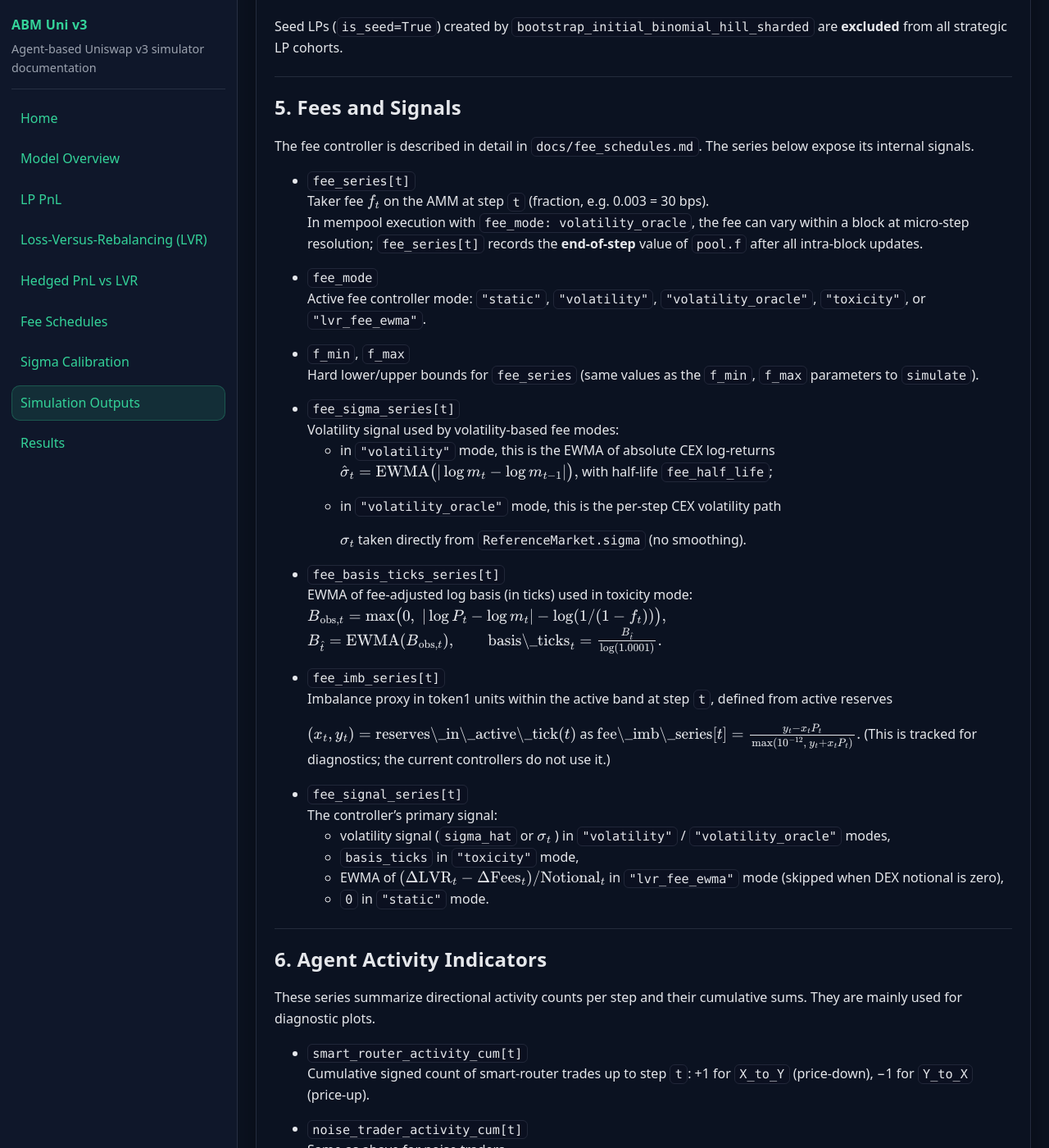
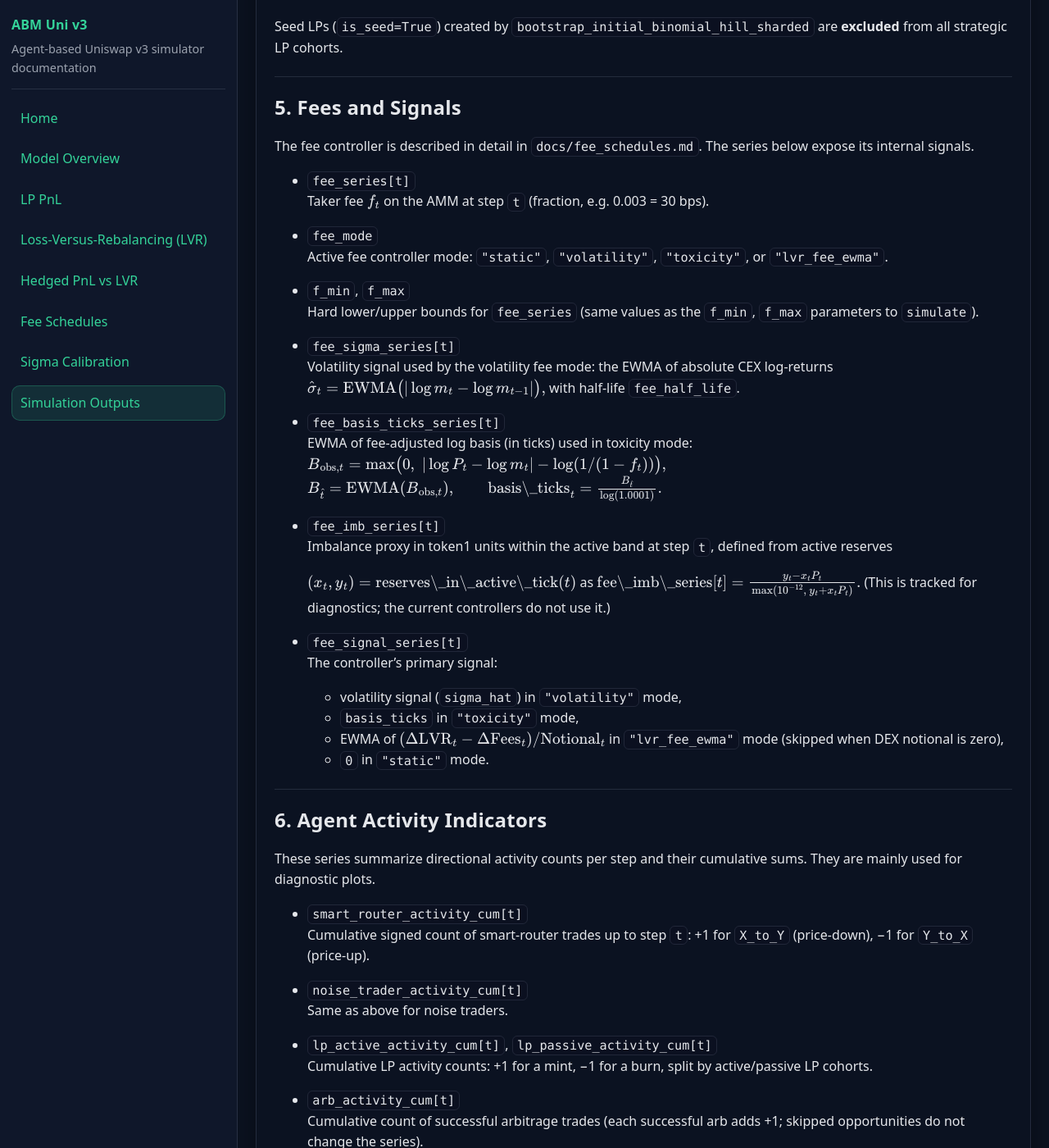
Before and after one commit to DanieleMDiNosse/ABM_Uni_v3, a Jekyll site: the page built from docs/simulation_outputs.md, in a window 1280 px wide and 1400 px high, scrolled down 5450 px. Shown: the whole window at 82% size. Built offline with Jekyll 4.4.1, drawn with Linux system fonts in a browser that asks for light colours.

Commit message:
updated docs

```diff
--- a/abm_results/scenarios/test_new.yml
+++ b/abm_results/scenarios/test_new.yml
@@ -10,7 +10,7 @@ simulate:
   # Number of micro-time steps aggregated per block (1 switches to non-block mode)
   block_time: 5
   # Total number of simulation blocks to execute
-  T: 16000
+  T: 10000
   # Number of initial steps to omit from visualizations and analytics
   skip_step: 1000
   # Random seed used for reproducibility across RNGs
@@ -134,7 +134,7 @@ simulate:
   # Multiplier converting EWMA basis (ticks) into a fee adjustment (toxicity mode)
   k_basis: 0.01
   # Feedback gain for EWMA(dLVR - dFees) / notional (lvr_fee_ewma mode)
-  k_lvr: 1.0
+  k_lvr: 0.1
   # Minimum absolute fee change (in bps) required before committing an update. A value of 0.001 corresponds to 0.00001 = 0.001% of the previous fee
   fee_step_bps_min: 0.0005
   # Maximum fee change (in bps) allowed per update step
--- a/docs/simulation_outputs.md
+++ b/docs/simulation_outputs.md
@@ -396,30 +396,20 @@ series below expose its internal signals.
   f_t
   $$
    on the AMM at step `t` (fraction, e.g. 0.003 = 30 bps).
-  In mempool execution with `fee_mode: volatility_oracle`, the fee can vary
-  within a block at micro-step resolution; `fee_series[t]` records the
-  **end-of-step** value of `pool.f` after all intra-block updates.
 
 - `fee_mode`
-  Active fee controller mode: `"static"`, `"volatility"`, `"volatility_oracle"`, `"toxicity"`, or `"lvr_fee_ewma"`.
+  Active fee controller mode: `"static"`, `"volatility"`, `"toxicity"`, or `"lvr_fee_ewma"`.
 
 - `f_min`, `f_max`
   Hard lower/upper bounds for `fee_series` (same values as the `f_min`,
   `f_max` parameters to `simulate`).
 
 - `fee_sigma_series[t]`
-  Volatility signal used by volatility-based fee modes:
-  - in `"volatility"` mode, this is the EWMA of absolute CEX log-returns
-    $$
-      \hat{\sigma}_t = \text{EWMA}\bigl(|\log m_t - \log m_{t-1}|\bigr),
-    $$
-    with half-life `fee_half_life`;
-  - in `"volatility_oracle"` mode, this is the per-step CEX volatility path
-
-    $$
-    \sigma_t
-    $$
-     taken directly from `ReferenceMarket.sigma` (no smoothing).
+  Volatility signal used by the volatility fee mode: the EWMA of absolute CEX log-returns
+  $$
+    \hat{\sigma}_t = \text{EWMA}\bigl(|\log m_t - \log m_{t-1}|\bigr),
+  $$
+  with half-life `fee_half_life`.
 
 - `fee_basis_ticks_series[t]`
   EWMA of fee‑adjusted log basis (in ticks) used in toxicity mode:
@@ -448,11 +438,7 @@ series below expose its internal signals.
 
 - `fee_signal_series[t]`
   The controller’s primary signal:
-  - volatility signal (`sigma_hat` or
-    $$
-    \sigma_t
-    $$
-    ) in `"volatility"` / `"volatility_oracle"` modes,
+  - volatility signal (`sigma_hat`) in `"volatility"` mode,
   - `basis_ticks` in `"toxicity"` mode,
   - EWMA of
     $$
```
Also changed, not shown: docs/fee_schedules.md (+22 -40 lines), docs/results.md (deleted, +0 -117 lines), run.py (+10 -42 lines), docs/README.md.
